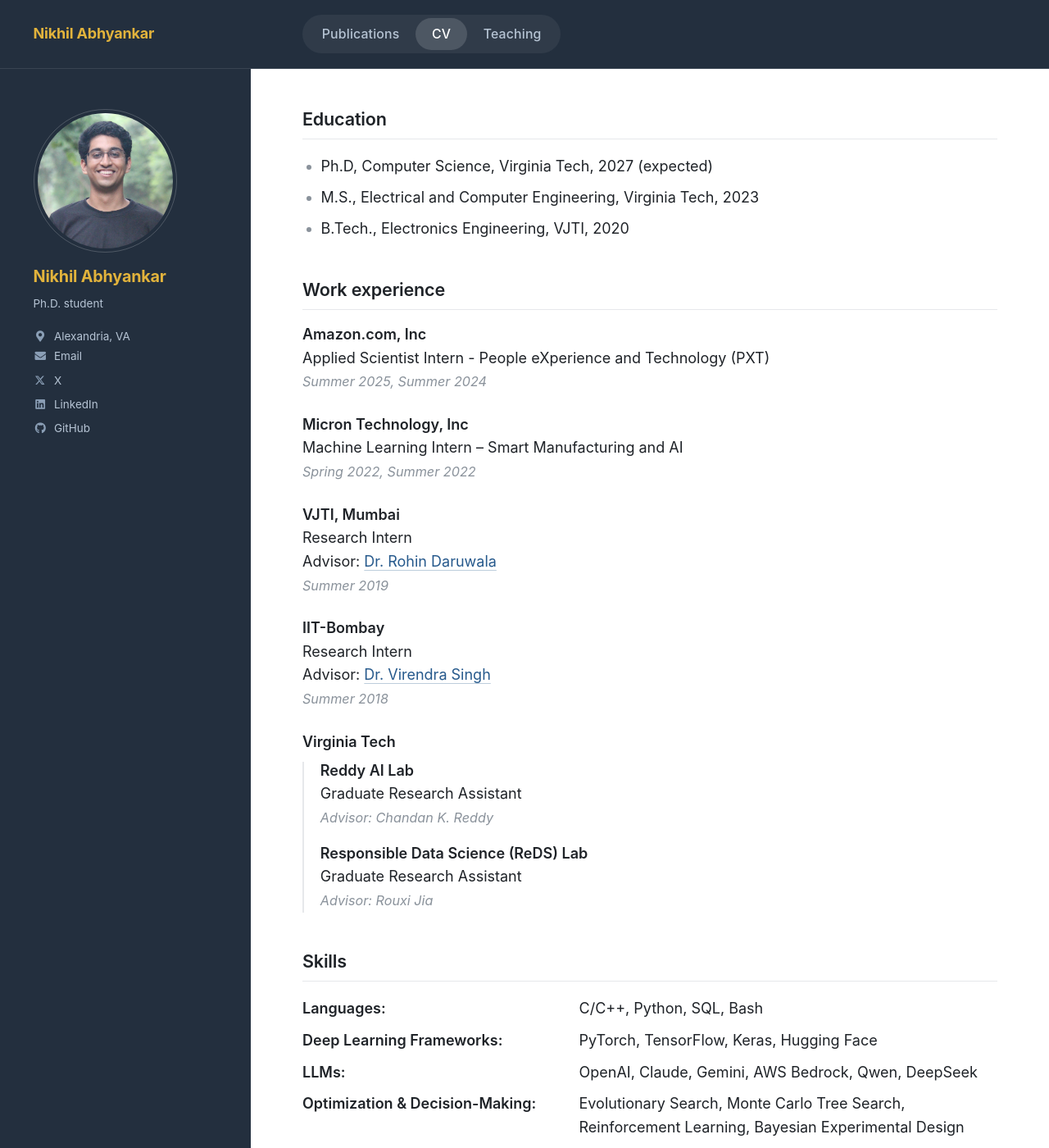
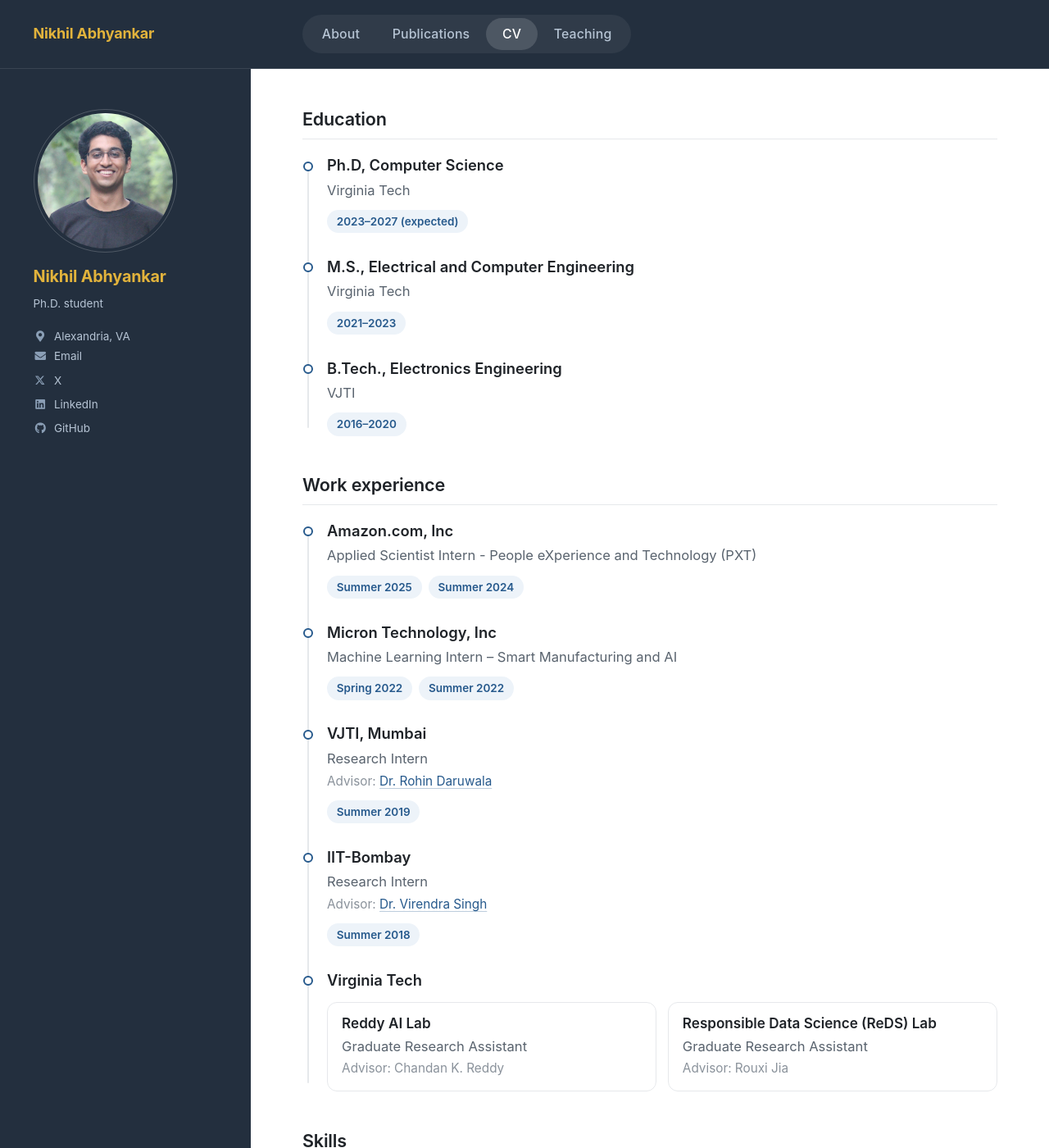
Before and after one commit to nikhilsab/nikhilsab.github.io, a Jekyll site: the page built from _pages/cv.md, in a window 1280 px wide and 1400 px high. Shown: the whole window at 82% size. Built offline with Jekyll 4.4.1, drawn with Linux system fonts in a browser that asks for light colours; some of the changed text lies outside the part shown.

Commit message:
Add About tab; redesign CV and Teaching pages
- About link in the top menu, lit on the home page
- CV: education and experience on a timeline with date tags, Virginia Tech
  labs as cards, skills as chips; education years shown as ranges
- Teaching: courses listed like the publications page (name, instructor,
  code and term tags), reviewing venues as chips, awards with an icon
- CV and Teaching text now lives in front-matter lists, rendered by
  _includes/cv.html and _includes/teaching.html

Co-Authored-By: Claude Opus 5.5 <noreply@anthropic.com>

```diff
--- a/_data/navigation.yml
+++ b/_data/navigation.yml
@@ -1,5 +1,8 @@
 # main links links
 main:
+  - title: "About"
+    url: /
+
   - title: "Publications"
     url: /publications/
 
--- /dev/null
+++ b/_includes/cv.html
@@ -0,0 +1,49 @@
+<div class="cv">
+<h2 class="section-title" id="education">Education</h2>
+<ol class="timeline">
+{%- for e in page.education %}
+<li class="timeline__item">
+<h3 class="timeline__title">{{ e.degree }}</h3>
+<p class="timeline__sub">{{ e.school }}</p>
+<div class="tags"><span class="tag tag--accent">{{ e.year }}</span></div>
+</li>
+{%- endfor %}
+</ol>
+<h2 class="section-title" id="work-experience">Work experience</h2>
+<ol class="timeline">
+{%- for x in page.experience %}
+<li class="timeline__item">
+<h3 class="timeline__title">{{ x.org }}</h3>
+{%- if x.role %}
+<p class="timeline__sub">{{ x.role }}</p>
+{%- endif %}
+{%- if x.advisor %}
+<p class="timeline__note">Advisor: {{ x.advisor | markdownify | remove: "<p>" | remove: "</p>" | strip }}</p>
+{%- endif %}
+{%- if x.groups %}
+<ul class="timeline__groups">
+{%- for g in x.groups %}
+<li>
+<h4 class="timeline__group">{{ g.name }}</h4>
+<p class="timeline__sub">{{ g.role }}</p>
+<p class="timeline__note">Advisor: {{ g.advisor }}</p>
+</li>
+{%- endfor %}
+</ul>
+{%- endif %}
+{%- if x.dates %}
+<div class="tags">{% for d in x.dates %}<span class="tag tag--accent">{{ d }}</span>{% endfor %}</div>
+{%- endif %}
+</li>
+{%- endfor %}
+</ol>
+<h2 class="section-title" id="skills">Skills</h2>
+<div class="tag-rows">
+{%- for s in page.skills %}
+<div class="tag-rows__row">
+<div class="tag-rows__label">{{ s.group }}</div>
+<div class="tags">{% for i in s.items %}<span class="tag">{{ i }}</span>{% endfor %}</div>
+</div>
+{%- endfor %}
+</div>
+</div>
--- a/_pages/cv.md
+++ b/_pages/cv.md
@@ -5,48 +5,53 @@ permalink: /cv/
 author_profile: true
 redirect_from:
   - /resume
+
+# The CV page is built from the lists below by _includes/cv.html.
+education:
+  - degree: "Ph.D, Computer Science"
+    school: "Virginia Tech"
+    year: "2023–2027 (expected)"
+  - degree: "M.S., Electrical and Computer Engineering"
+    school: "Virginia Tech"
+    year: "2021–2023"
+  - degree: "B.Tech., Electronics Engineering"
+    school: "VJTI"
+    year: "2016–2020"
+
+experience:
+  - org: "Amazon.com, Inc"
+    role: "Applied Scientist Intern - People eXperience and Technology (PXT)"
+    dates: ["Summer 2025", "Summer 2024"]
+  - org: "Micron Technology, Inc"
+    role: "Machine Learning Intern – Smart Manufacturing and AI"
+    dates: ["Spring 2022", "Summer 2022"]
+  - org: "VJTI, Mumbai"
+    role: "Research Intern"
+    advisor: "[Dr. Rohin Daruwala](https://in.linkedin.com/in/rddaruwala)"
+    dates: ["Summer 2019"]
+  - org: "IIT-Bombay"
+    role: "Research Intern"
+    advisor: "[Dr. Virendra Singh](https://www.ee.iitb.ac.in/web/people/virendra-singh/)"
+    dates: ["Summer 2018"]
+  - org: "Virginia Tech"
+    groups:
+      - name: "Reddy AI Lab"
+        role: "Graduate Research Assistant"
+        advisor: "Chandan K. Reddy"
+      - name: "Responsible Data Science (ReDS) Lab"
+        role: "Graduate Research Assistant"
+        advisor: "Rouxi Jia"
+
+skills:
+  - group: "Languages"
+    items: ["C/C++", "Python", "SQL", "Bash"]
+  - group: "Deep Learning Frameworks"
+    items: ["PyTorch", "TensorFlow", "Keras", "Hugging Face"]
+  - group: "LLMs"
+    items: ["OpenAI", "Claude", "Gemini", "AWS Bedrock", "Qwen", "DeepSeek"]
+  - group: "Optimization & Decision-Making"
+    items: ["Evolutionary Search", "Monte Carlo Tree Search", "Reinforcement Learning", "Bayesian Experimental Design"]
+  - group: "Infrastructure"
+    items: ["Google Cloud", "AWS", "Slurm GPU Clusters", "Weights & Biases", "TensorBoard", "Git"]
 ---
-{% include base_path %}
-Education
-======
-* Ph.D, Computer Science, Virginia Tech, 2027 (expected)
-* M.S., Electrical and Computer Engineering, Virginia Tech, 2023
-* B.Tech., Electronics Engineering, VJTI, 2020
-
-Work experience
-======
-* ### **Amazon.com, Inc**
-  Applied Scientist Intern - People eXperience and Technology (PXT) \
-  *Summer 2025, Summer 2024*
-
-* ### **Micron Technology, Inc**
-  Machine Learning Intern – Smart Manufacturing and AI \
-  *Spring 2022, Summer 2022*
-
-* ### **VJTI, Mumbai**
-  Research Intern \
-  Advisor: [Dr. Rohin Daruwala](https://in.linkedin.com/in/rddaruwala) \
-  *Summer 2019*
-
-* ### **IIT-Bombay**
-  Research Intern \
-  Advisor: [Dr. Virendra Singh](https://www.ee.iitb.ac.in/web/people/virendra-singh/) \
-  *Summer 2018*
-
-* ### **Virginia Tech**
-
-  * ### Reddy AI Lab
-    Graduate Research Assistant \
-    *Advisor: Chandan K. Reddy*
-
-  * ### Responsible Data Science (ReDS) Lab
-    Graduate Research Assistant \
-    *Advisor: Rouxi Jia*
-
-Skills
-======
-* **Languages:** C/C++, Python, SQL, Bash
-* **Deep Learning Frameworks:** PyTorch, TensorFlow, Keras, Hugging Face
-* **LLMs:** OpenAI, Claude, Gemini, AWS Bedrock, Qwen, DeepSeek
-* **Optimization & Decision-Making:** Evolutionary Search, Monte Carlo Tree Search, Reinforcement Learning, Bayesian Experimental Design
-* **Infrastructure:** Google Cloud, AWS, Slurm GPU Clusters, Weights & Biases, TensorBoard, Git
+{% include cv.html %}
--- a/_sass/_custom.scss
+++ b/_sass/_custom.scss
@@ -478,10 +478,10 @@ button:focus-visible {
   }
 }
 
-/* section headings written with ===== underlines in the markdown */
+/* section headings: ===== underlines in the markdown, or h2.section-title in templates */
 .page__content > h1,
 .archive > h1:not(.page__title),
-.page__content > ul > li > h3 {
+h2.section-title {
   margin: 2.2em 0 0.9em;
   padding-bottom: 0.45em;
   font-size: 1.2em;
@@ -492,12 +492,8 @@ button:focus-visible {
 }
 
 .page__title:empty + h1,
-.page__content > ul > li:first-child > h3 {
+h2.section-title:first-child {
   margin-top: 0;
-}
-
-.page__content > ul > li > h3 strong {
-  font-weight: inherit;
 }
 
 
@@ -530,74 +526,6 @@ button:focus-visible {
         left: 0;
       }
     }
-  }
-}
-
-
-/*
-   CV
-   ========================================================================== */
-
-#work-experience + ul {
-  padding-left: 0;
-  list-style: none;
-
-  > li {
-    margin-bottom: 1.5em;
-  }
-
-  /* the labs listed under Virginia Tech */
-  ul {
-    margin-top: 0.75em;
-    padding-left: 1.1em;
-    list-style: none;
-    border-left: 2px solid $border-color;
-
-    > li {
-      margin-bottom: 1em;
-    }
-  }
-
-  h3 {
-    margin: 0 0 0.2em;
-    font-size: 1em;
-    font-weight: 600;
-    color: $text-color;
-  }
-
-  p {
-    margin: 0;
-  }
-
-  em {
-    color: $faint-text-color;
-    font-size: 0.9em;
-  }
-}
-
-
-/*
-   Teaching page
-   ========================================================================== */
-
-/* the outer list whose items are the Teaching / Services / Awards headings */
-.page__content > ul:has(> li > h3) {
-  padding-left: 0;
-  list-style: none;
-
-  ul {
-    list-style-type: disc;
-  }
-}
-
-/* course name in full colour, term and instructor quieter */
-#teaching + ul > li {
-  margin-bottom: 0.8em;
-  color: $muted-text-color;
-  line-height: 1.5;
-
-  &::first-line {
-    color: $text-color;
   }
 }
 
@@ -740,31 +668,226 @@ button:focus-visible {
 }
 
 
+
 /*
-   CV skills: group names in a column, tools beside them
+   Tags: the pill style from the publications page, shared by CV and Teaching
    ========================================================================== */
 
-#skills + ul {
-  padding-left: 0;
+.tags {
+  display: -webkit-box;
+  display: flex;
+  flex-wrap: wrap;
+  -webkit-box-align: center;
+          align-items: center;
+  gap: 0.45em;
+}
+
+.tag {
+  display: inline-block;
+  padding: 0.22em 0.8em;
+  font-size: 0.75em;
+  font-weight: 500;
+  line-height: 1.5;
+  color: $muted-text-color;
+  white-space: nowrap;
+  background: #fff;
+  border: 1px solid darken($border-color, 6%);
+  border-radius: 999px;
+}
+
+.tag--accent {
+  color: $accent-color;
+  font-weight: 600;
+  background: $accent-tint;
+  border-color: transparent;
+}
+
+/* a label beside a row of tags (CV skills, Teaching services) */
+.tag-rows__row {
+  margin-bottom: 1em;
+
+  @include breakpoint($x-large) {
+    display: grid;
+    grid-template-columns: 16em 1fr;
+    column-gap: 1.25em;
+    margin-bottom: 0.8em;
+  }
+}
+
+.tag-rows__label {
+  margin-bottom: 0.45em;
+  font-size: 0.95em;
+  font-weight: 600;
+  color: $text-color;
+
+  @include breakpoint($x-large) {
+    margin-bottom: 0;
+    white-space: nowrap;
+  }
+}
+
+
+/*
+   CV: entries on a timeline
+   ========================================================================== */
+
+.timeline {
+  position: relative;
+  margin: 0;
+  padding: 0 0 0 30px;
   list-style: none;
 
+  /* the rail */
+  &:before {
+    content: "";
+    position: absolute;
+    top: 10px;
+    bottom: 10px;
+    left: 6px;
+    width: 2px;
+    border-radius: 2px;
+    background: $border-color;
+  }
+}
+
+.timeline__item {
+  position: relative;
+  margin: 0;
+  padding-bottom: 1.6em;
+
+  &:last-child {
+    padding-bottom: 0;
+  }
+
+  /* the dot on the rail */
+  &:before {
+    content: "";
+    position: absolute;
+    top: 0.4em;
+    left: -29px;
+    width: 12px;
+    height: 12px;
+    border: 2px solid $accent-color;
+    border-radius: 50%;
+    background: #fff;
+    box-sizing: border-box;
+  }
+
+  .tags {
+    margin-top: 0.6em;
+  }
+}
+
+.timeline__title {
+  margin: 0 0 0.2em;
+  font-size: 1.02em;
+  font-weight: 600;
+  line-height: 1.4;
+  color: $text-color;
+}
+
+.timeline .timeline__sub {
+  margin: 0;
+  font-size: 0.92em;
+  color: $muted-text-color;
+}
+
+.timeline .timeline__note {
+  margin: 0.15em 0 0;
+  font-size: 0.85em;
+  color: $faint-text-color;
+}
+
+/* the labs under Virginia Tech, as small cards */
+ul.timeline__groups {
+  display: grid;
+  grid-template-columns: 1fr;
+  gap: 0.75em;
+  margin: 0.7em 0 0;
+  padding: 0;
+  list-style: none;
+
+  @include breakpoint($small) {
+    grid-template-columns: 1fr 1fr;
+  }
+
   > li {
-    margin-bottom: 0.7em;
+    margin: 0;
+    padding: 0.75em 0.95em 0.8em;
+    border: 1px solid $border-color;
+    border-radius: 12px;
+  }
+}
 
-    > strong:first-child {
-      color: $text-color;
-    }
+.timeline__group {
+  margin: 0 0 0.2em;
+  font-size: 0.95em;
+  font-weight: 600;
+  line-height: 1.35;
+  color: $text-color;
+}
 
-    /* wide screens only; narrower ones keep the name inline with the tools */
-    @include breakpoint($x-large) {
-      display: grid;
-      grid-template-columns: 17.5em 1fr;
-      column-gap: 1.25em;
-      margin-bottom: 0.55em;
 
-      > strong:first-child {
-        white-space: nowrap;
-      }
+/*
+   Teaching: courses listed like the publications page
+   ========================================================================== */
+
+.course {
+  padding: 1.15em 0 1.25em;
+
+  & + .course {
+    border-top: 1px solid $border-color;
+  }
+
+  .course__name {
+    margin: 0 0 0.35em;
+    font-size: 1.02em;
+    font-weight: 600;
+    line-height: 1.4;
+    color: $text-color;
+  }
+
+  .course__who {
+    margin: 0 0 0.75em;
+    font-size: 0.88em;
+    line-height: 1.55;
+    color: $muted-text-color;
+
+    i {
+      margin-right: 0.5em;
+      font-size: 0.9em;
+      color: $faint-text-color;
     }
   }
 }
+
+.teaching > h2.section-title:first-child {
+  margin-top: 1.4em;
+}
+
+.cv,
+.teaching {
+  padding-bottom: 1.5em;
+}
+
+ul.awards {
+  margin: 0;
+  padding: 0;
+  list-style: none;
+
+  li {
+    display: -webkit-box;
+    display: flex;
+    -webkit-box-align: baseline;
+            align-items: baseline;
+    gap: 0.7em;
+    margin-bottom: 0.6em;
+  }
+
+  i {
+    width: 1em;
+    font-size: 0.9em;
+    text-align: center;
+    color: $accent-color;
+  }
+}
```
Also changed, not shown: _includes/teaching.html (added, +27 -0 lines), _pages/teaching.md (+38 -22 lines).
